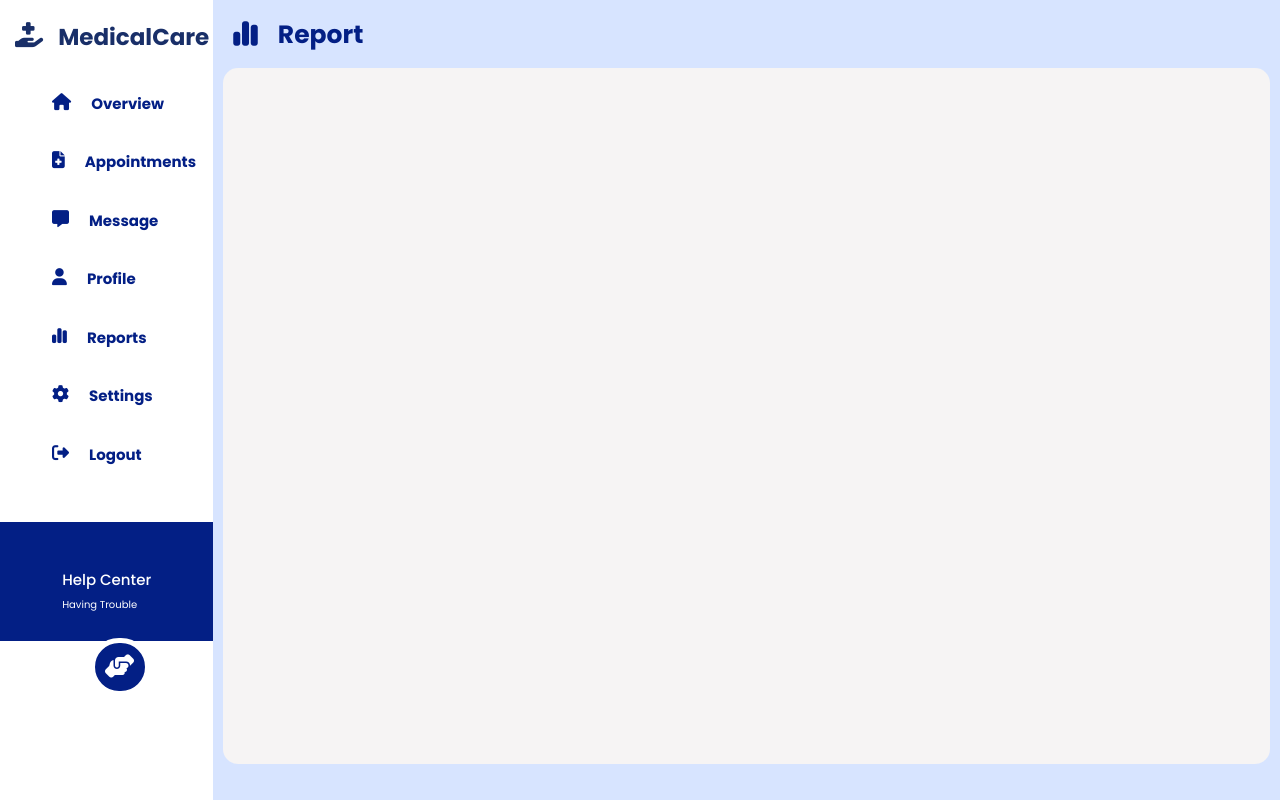
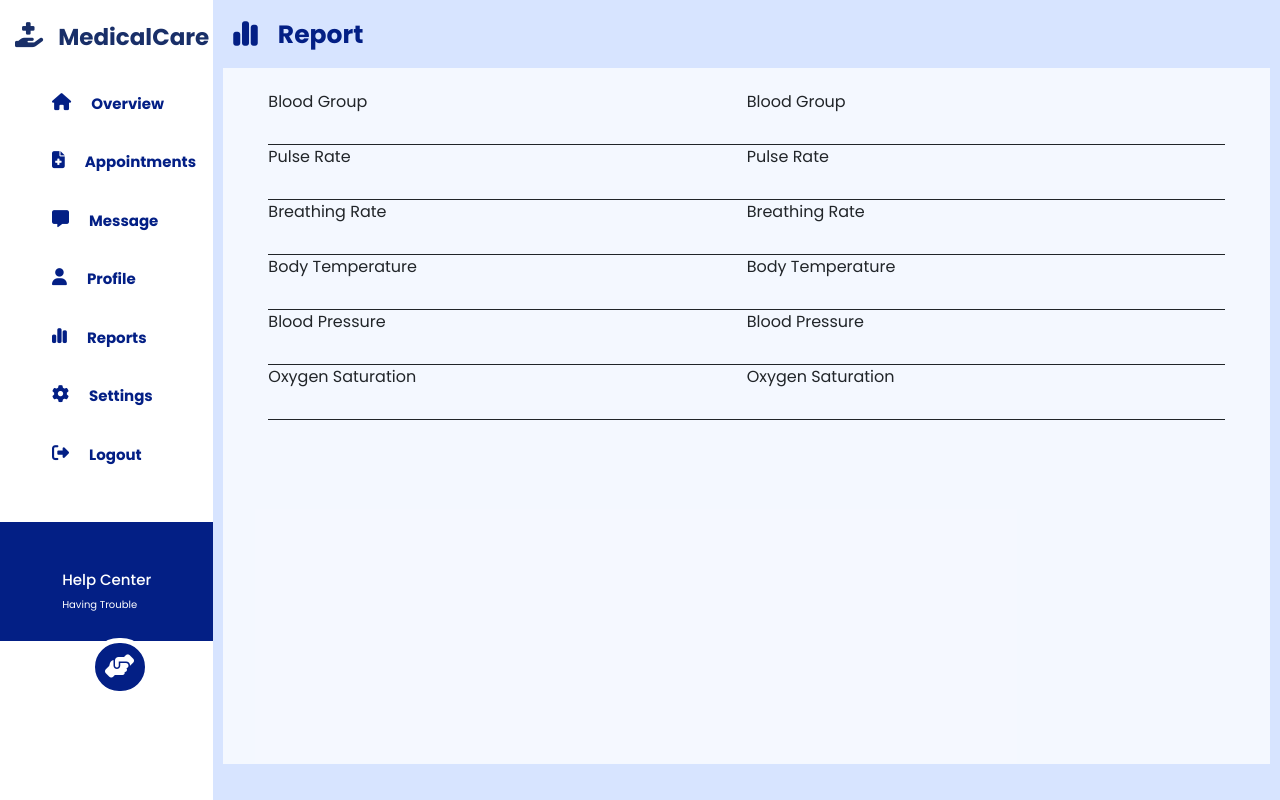
Before and after one commit to sarucm1017/Healthcare_Management-Frontend, a React (Create React App) app: page /reportDetailsPatient in a window 1280 px wide. Built offline with nearby package versions, Linux system fonts and the light colour scheme; a web font is replaced by a local one.

Commit message:
report details

```diff
--- a/src/Componets/Layout/ReportSection/Patients/ReportDetailsPatient.jsx
+++ b/src/Componets/Layout/ReportSection/Patients/ReportDetailsPatient.jsx
@@ -20,9 +20,60 @@ const ReportDetails = () => {
                 </div>
                 <div className="right_section"></div>
               </div>
-              <div className="home_bodySection">
-                <div className="col-md-12 content_body_section">
-                  <div className="body_content-section"></div>
+              <div className="">
+                <div className="col-md-12 content-body-section">
+                  <div className=" col-md-6 body_content-section">
+                    <div>
+                      <p>Blood Group</p>
+                      <div className="report_inputBox"><p></p></div>
+                    </div>
+                    <div>
+                      <p>Pulse Rate</p>
+                      <div className="report_inputBox"><p></p></div>
+                    </div>
+                    <div>
+                      <p>Breathing Rate</p>
+                      <div className="report_inputBox"><p></p></div>
+                    </div>
+                    <div>
+                      <p>Body Temperature</p>
+                      <div className="report_inputBox"><p></p></div>
+                    </div>
+                    <div>
+                      <p>Blood Pressure</p>
+                      <div className="report_inputBox"><p></p></div>
+                    </div>
+                    <div>
+                      <p>Oxygen Saturation</p>
+                      <div className="report_inputBox"><p></p></div>
+                    </div>
+                  </div>
+                  <div className=" col-md-6 body_content-section">
+                    <div>
+                      <p>Blood Group</p>
+                      <div className="report_inputBox"><p></p></div>
+                    </div>
+                    <div>
+                      <p>Pulse Rate</p>
+                      <div className="report_inputBox"><p></p></div>
+                    </div>
+                    <div>
+                      <p>Breathing Rate</p>
+                      <div className="report_inputBox"><p></p></div>
+                    </div>
+                    <div>
+                      <p>Body Temperature</p>
+                      <div className="report_inputBox"><p></p></div>
+                    </div>
+                    <div>
+                      <p>Blood Pressure</p>
+                      <div className="report_inputBox"><p></p></div>
+                    </div>
+                    <div>
+                      <p>Oxygen Saturation</p>
+                      <div className="report_inputBox"><p></p></div>
+                    </div>
+                  </div>
                 </div>
               </div>
             </div>
--- a/src/Componets/Layout/ReportSection/Patients/patientsreports.css
+++ b/src/Componets/Layout/ReportSection/Patients/patientsreports.css
@@ -50,9 +50,18 @@
     font-weight: 600;
 }
 /* ////////////////////////////////// */
+.content-body-section{
+    display: flex;
+    padding: 22px 45px;
+    min-height: 87vh;
+    background-color: #ffffffbd;
+}
+.report_inputBox{
+    padding: 15px 0;
+    border-bottom: 1px solid;
+}
+
+.body_content-section{
 
 
-.body_content-section{
-    background-color: #FFFFFF;
-    min-height: 87vh;
 }
```
